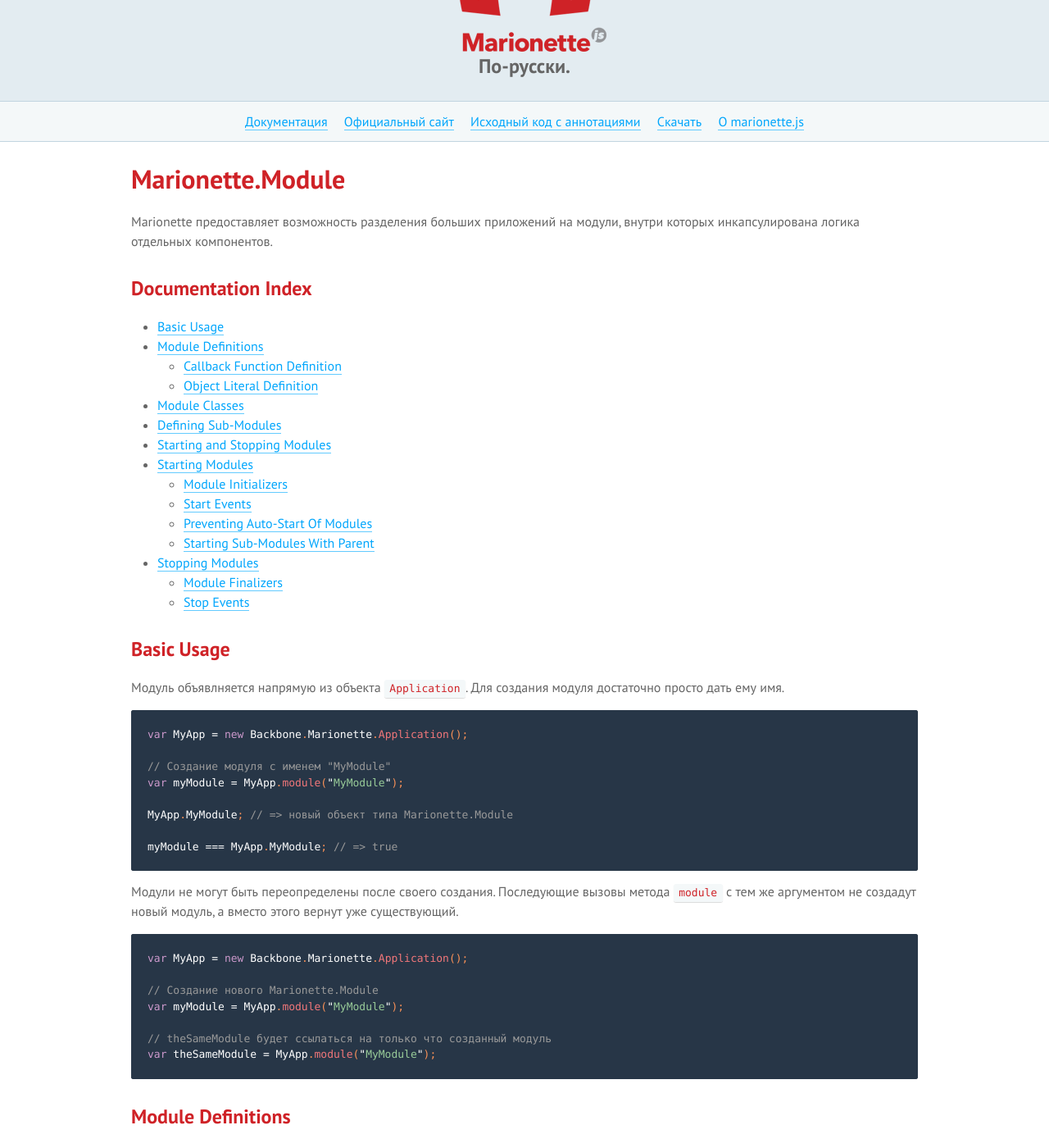
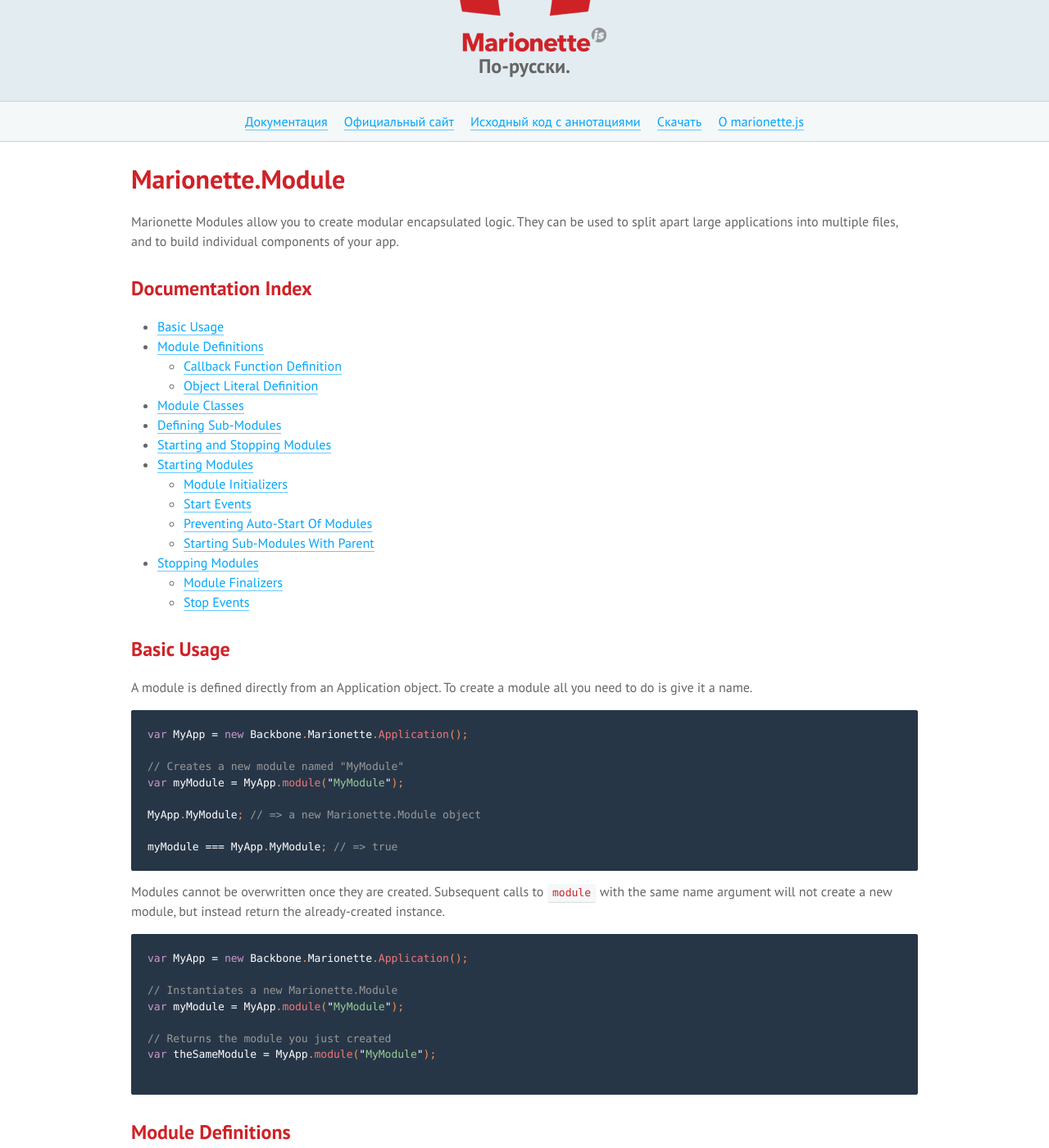
Before and after one commit to sadcitizen/marionettejs.ru, a Jekyll site: the page built from _posts/2014-05-05-module.md, in a window 1280 px wide and 1400 px high, scrolled down 203 px. Shown: the whole window at 82% size. Built offline with Jekyll 4.4.1, drawn with Linux system fonts in a browser that asks for light colours; some web fonts are replaced; Markdown is read by kramdown in place of the engine named in the settings; some of the changed text lies outside the part shown.

Commit message:
update ru/Module

````diff
--- a/_includes/translation/ru/marionette.module.md
+++ b/_includes/translation/ru/marionette.module.md
@@ -1,5 +1,6 @@
-Marionette предоставляет возможность разделения больших приложений на модули,
-внутри которых инкапсулирована логика отдельных компонентов.
+Marionette Modules allow you to create modular encapsulated logic.
+They can be used to split apart large applications into multiple files,
+and to build individual components of your app.
 
 ## Documentation Index
 
@@ -21,31 +22,33 @@
 
 ## Basic Usage
 
-Модуль объявлняется напрямую из объекта `Application`. Для создания модуля достаточно просто дать ему имя.
+A module is defined directly from an Application object. To create a module all
+you need to do is give it a name.
 
 ```js
 var MyApp = new Backbone.Marionette.Application();
 
-// Создание модуля с именем "MyModule"
+// Creates a new module named "MyModule"
 var myModule = MyApp.module("MyModule");
 
-MyApp.MyModule; // => новый объект типа Marionette.Module
+MyApp.MyModule; // => a new Marionette.Module object
 
 myModule === MyApp.MyModule; // => true
 ```
 
-Модули не могут быть переопределены после своего создания. Последующие вызовы
-метода `module` с тем же аргументом не создадут новый модуль, а вместо этого
-вернут уже существующий.
+Modules cannot be overwritten once they are created. Subsequent
+calls to `module` with the same name argument will not create
+a new module, but instead return the already-created instance.
 
 ```js
 var MyApp = new Backbone.Marionette.Application();
 
-// Создание нового Marionette.Module
+// Instantiates a new Marionette.Module
 var myModule = MyApp.module("MyModule");
 
-// theSameModule будет ссылаться на только что созданный модуль
+// Returns the module you just created
 var theSameModule = MyApp.module("MyModule");
+
 ```
 
 ## Module Definitions
@@ -166,7 +169,7 @@
 One of the more useful features of the object literal definition is specifying a custom
 module class. You can make a new class using the extend function.
 
-```js
+```
 var CustomModule = Marionette.Module.extend({
   // Custom module properties
 });
@@ -188,7 +191,7 @@
 ```js
 MyApp.module("Foo", {
   startWithParent: false,
-  initialize: function( options, moduleName, app ) {
+  initialize: function( moduleName, app, options ) {
     this.someProperty = 'someValue';
   },
   // You can still set a define function
@@ -198,14 +201,14 @@
 });
 ```
 
-The `initialize` function is passed three arguments.
+The `initialize` function is passed the same arguments as the constructor.
+  * The moduleName
+  * The app
   * The object literal definition of the Module itself (which allows you to pass arbitrary values to your Module)
-  * The moduleName
-  * The app.
 
 ```js
 MyApp.module("Foo", {
-  initialize: function( options, moduleName, app ) {
+  initialize: function( moduleName, app, options ) {
     console.log( options.someVar ); // Logs 'someString'
   },
   someVar: 'someString'
````
